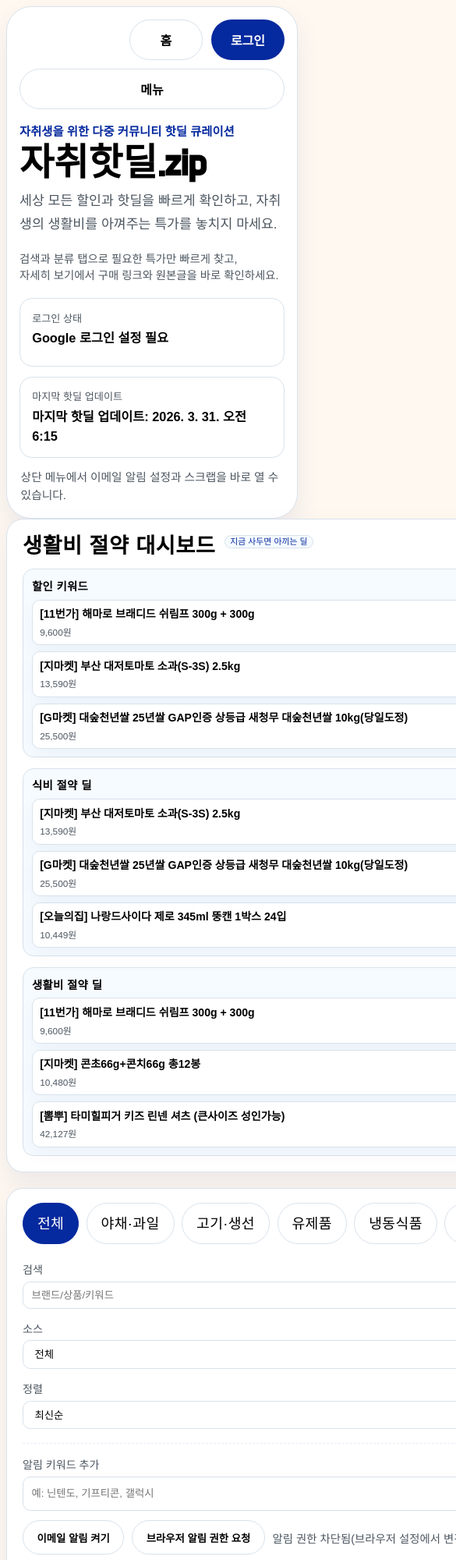
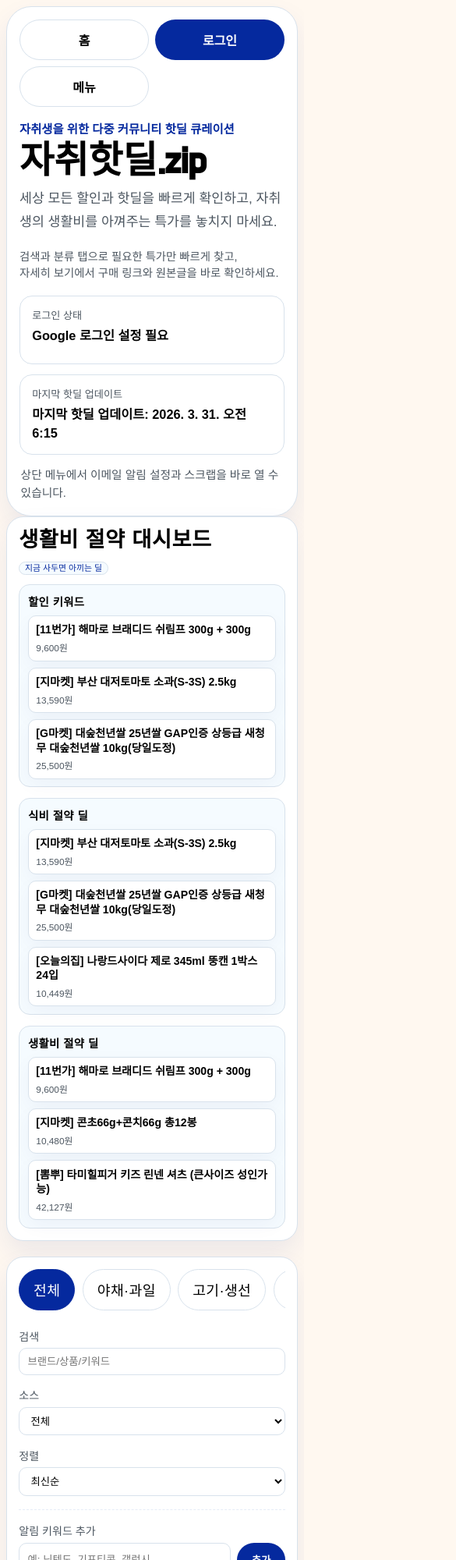
Before and after one commit to JAYWYN-C/my-hotdeal, a plain HTML site: page index.html in a window 390 px wide. Shown: the top 2000 px of the page at 78% size, 585 px wide, since content can reach past the window. Drawn offline with Linux system fonts and the light colour scheme; no server answers; a web font is replaced by a local one.

Commit message:
fix: prevent mobile horizontal overflow

```diff
--- a/styles.css
+++ b/styles.css
@@ -26,6 +26,12 @@
   font-family: "IBM Plex Sans KR", sans-serif;
   color: var(--ink);
   background: var(--bg);
+  overflow-x: hidden;
+}
+
+html,
+body {
+  max-width: 100%;
 }
 
 .bg-glow {
@@ -37,6 +43,7 @@
 .footer {
   width: min(1260px, calc(100% - 2.75rem));
   margin: 0 auto;
+  min-width: 0;
 }
 
 .hero {
@@ -164,6 +171,7 @@
   grid-template-columns: minmax(0, 1fr) minmax(304px, 344px);
   gap: 1.25rem;
   align-items: start;
+  min-width: 0;
 }
 
 .menu-section-target {
@@ -266,6 +274,7 @@
   border-radius: 22px;
   padding: 1.15rem 1.25rem;
   box-shadow: var(--shadow);
+  min-width: 0;
 }
 
 .dashboard {
@@ -289,6 +298,7 @@
   grid-template-columns: repeat(auto-fit, minmax(220px, 1fr));
   gap: 0.85rem;
   margin-top: 0.8rem;
+  min-width: 0;
 }
 
 .dashboard-panel {
@@ -340,6 +350,11 @@
   display: grid;
   grid-template-columns: minmax(0, 1.1fr) minmax(230px, 0.9fr) minmax(230px, 0.9fr);
   gap: 0.95rem;
+  min-width: 0;
+}
+
+.filter-row > * {
+  min-width: 0;
 }
 
 .alert-manager {
@@ -354,6 +369,11 @@
   display: grid;
   grid-template-columns: 1fr auto;
   gap: 0.5rem;
+  min-width: 0;
+}
+
+.alert-input-row > * {
+  min-width: 0;
 }
 
 .alert-actions {
@@ -434,6 +454,7 @@
   display: flex;
   justify-content: space-between;
   align-items: center;
+  min-width: 0;
 }
 
 .chip {
@@ -473,6 +494,7 @@
   padding: 1.1rem;
   background: var(--surface);
   animation: fadeIn 360ms ease-in;
+  min-width: 0;
 }
 
 .deal-top {
@@ -480,6 +502,11 @@
   justify-content: space-between;
   gap: 1rem;
   align-items: flex-start;
+  min-width: 0;
+}
+
+.deal-top > * {
+  min-width: 0;
 }
 
 .deal-meta {
@@ -565,6 +592,11 @@
   display: grid;
   grid-template-columns: 1fr 1fr;
   gap: 1.2rem;
+  min-width: 0;
+}
+
+.split > * {
+  min-width: 0;
 }
 
 .tag-cloud {
@@ -653,6 +685,21 @@
   border-radius: 24px;
   box-shadow: 0 24px 60px rgba(5, 41, 158, 0.16);
   padding: 1.1rem;
+}
+
+.deal-detail-content,
+.detail-fact-value,
+.deal-summary,
+.hero-sub,
+.hero-note,
+.mini-deal-title,
+.hero-panel-value,
+.tag,
+.chip,
+h2,
+h3,
+.small {
+  overflow-wrap: anywhere;
 }
 
 .deal-detail-header {
@@ -832,6 +879,10 @@
     padding: 1rem;
   }
 
+  .card {
+    padding: 0.95rem;
+  }
+
   .dashboard-grid,
   .filter-row,
   .split,
@@ -839,17 +890,27 @@
     grid-template-columns: 1fr;
   }
 
+  .layout > * {
+    min-width: 0;
+  }
+
   .hero-actions {
     width: 100%;
-    justify-content: flex-end;
+    display: grid;
+    grid-template-columns: repeat(2, minmax(0, 1fr));
+    gap: 0.5rem;
+    justify-content: stretch;
+  }
+
+  .hero-actions .btn,
+  .menu-wrap,
+  .menu-wrap .btn {
+    width: 100%;
+    min-width: 0;
   }
 
   .menu-wrap {
-    width: 100%;
-  }
-
-  .menu-wrap .btn {
-    width: 100%;
+    display: block;
   }
 
   .header-menu {
@@ -864,8 +925,16 @@
   }
 
   .detail-header-actions {
-    justify-content: flex-end;
+    justify-content: flex-start;
     align-self: start;
+    flex-wrap: wrap;
+    white-space: normal;
+  }
+
+  .deal-detail-panel {
+    width: calc(100% - 0.75rem);
+    border-radius: 18px;
+    padding: 0.9rem;
   }
 
   .detail-fact {
```
